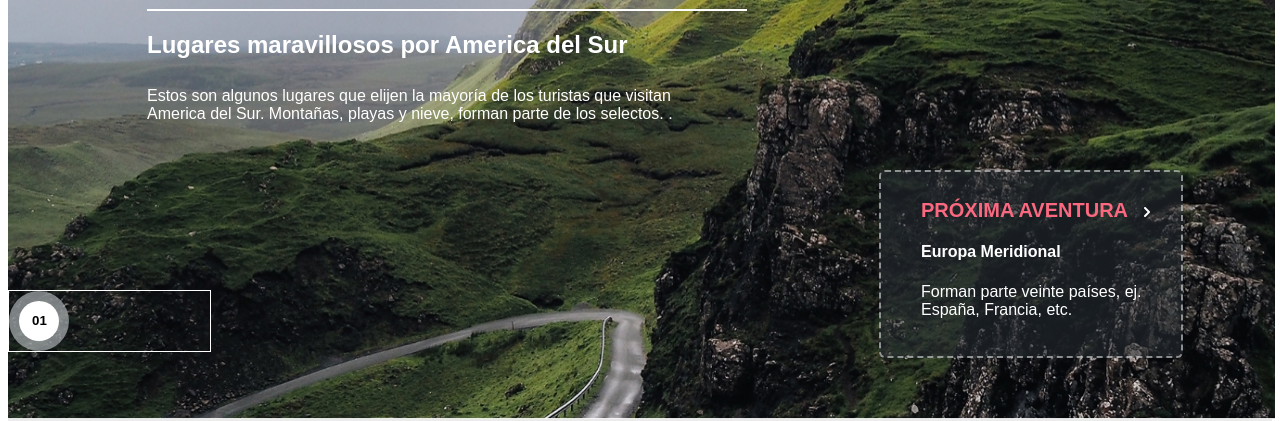
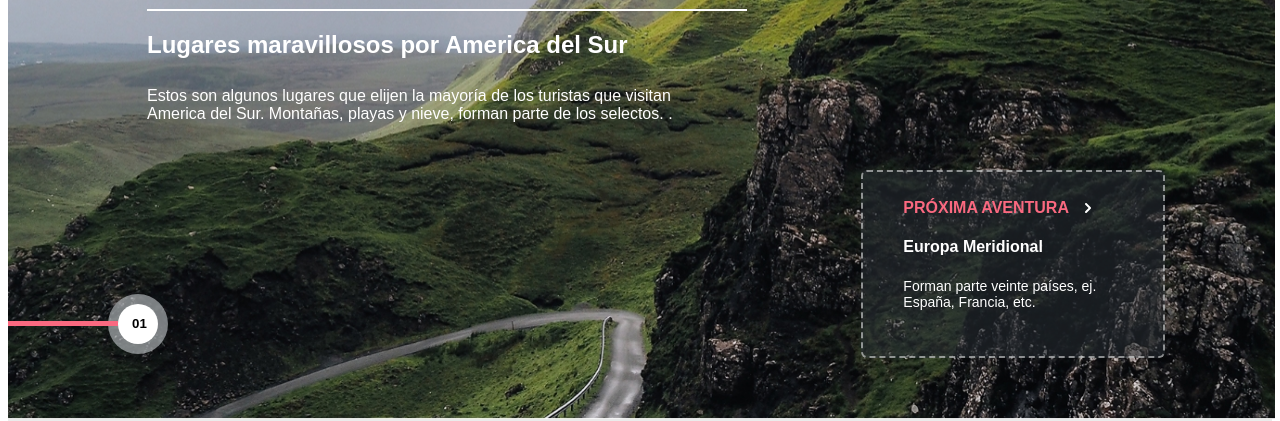
Before and after one commit to SofiaMarzari/Maquetacion-de-sitio, a plain HTML site: page index.html in a window 1280 px wide. Shown: the part 384-805 px from the top of the page. Drawn offline with Linux system fonts and the light colour scheme.

Commit message:
Se realizaron detalles en home - Desktop

```diff
--- a/css/estilo.scss
+++ b/css/estilo.scss
@@ -129,7 +129,7 @@ $none: 0px 0px 0px 0px;
     #article-proximaaventura>h6 {
         font-family: $fuenteprincipal;
         color: #FA6980;
-        font-size: 20px;
+        font-size: 16px;
         font-weight: bold;
         margin: $none;
     }
@@ -139,29 +139,39 @@ $none: 0px 0px 0px 0px;
     #article-proximaaventura>h4 {
         font-family: $fuenteprincipal;
         font-weight: bold;
+        font-size: 16px;
     }
     #article-proximaaventura>p {
         font-family: $fuenteprincipal;
-        width: 250px;
+        width: 200px;
         height: 43px;
+        font-size: 14px;
     }
     #article-numerodepublicacion {
-        display: flex;
-        flex-direction: row;
-        width: 201px;
+        width: 150px;
         height: 60px;
-        border: 1px;
-        border-color: $colorprincipal;
-        border-style: solid;
         grid-area: numero;
         margin-top: 120px;
+    }
+    #article-numerodepublicacion>p {
+        width: 110px;
+        height: 5px;
+        background-color: #FA6980;
+        position: relative;
+        z-index: 3;
+        margin-bottom: 0px;
+        bottom: -13px;
+        top: 15px;
     }
     #article-numerodepublicacion>div {
         width: 60px;
         height: 60px;
+        position: absolute;
+        z-index: 1;
+        left: 100px;
+        bottom: 60px;
     }
     .circulo-gris-numero {
-        position: absolute;
         background-color: #CBD0D395;
         width: 60px;
         height: 60px;
@@ -170,8 +180,8 @@ $none: 0px 0px 0px 0px;
     }
     .circulo-blanco-numero {
         position: absolute;
-        left: 11px;
-        top: 617px;
+        left: 10px;
+        bottom: 10px;
         background-color: $colorprincipal;
         width: 40px;
         height: 40px;
@@ -181,7 +191,7 @@ $none: 0px 0px 0px 0px;
     #is-numeroarticulo {
         position: absolute;
         left: 24px;
-        top: 607px;
+        top: 0px;
         font-family: $fuenteprincipal;
         font-weight: bold;
     }
--- a/index.html
+++ b/index.html
@@ -36,6 +36,7 @@
                         <p>Estos son algunos lugares que elijen la mayoría de los turistas que visitan America del Sur. Montañas, playas y nieve, forman parte de los selectos. .</p>
                     </section>
                     <article id="article-numerodepublicacion">
+                        <p></p>
                         <div>
                             <p class="circulo-gris-numero"></p>
                             <p class="circulo-blanco-numero"></p>
```
Also changed, not shown: css/estilo.css, 1 other file.
